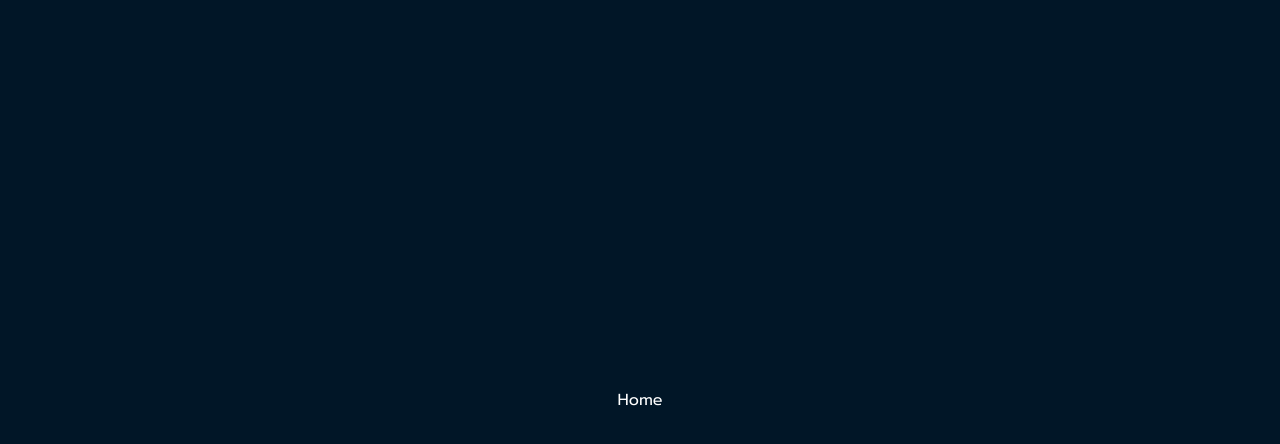
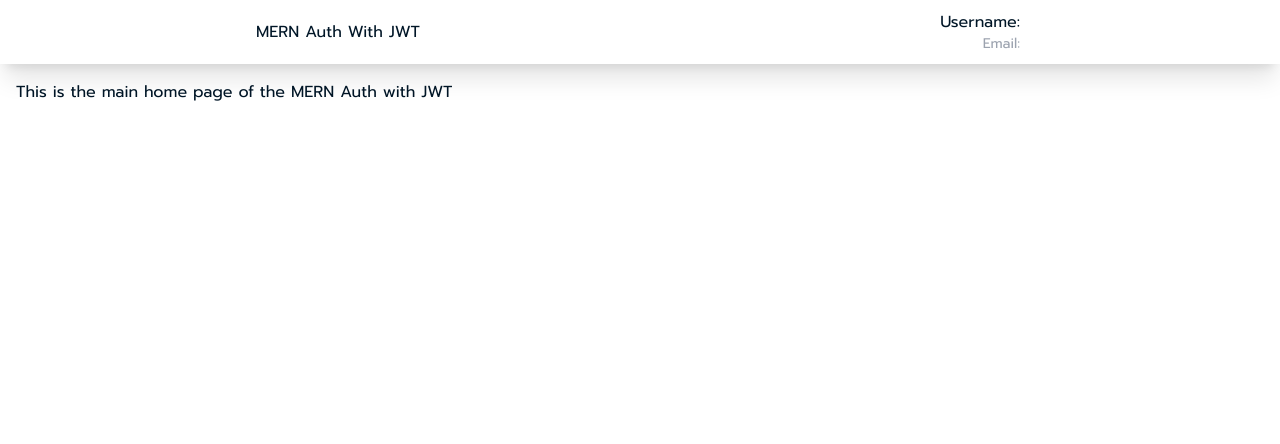
Before and after one commit to iamanandabastakoti/mern-auth-with-jwt, a React app in the folder frontend/: page / in a window 1280 px wide. Shown: the top 444 px of the page. Built offline with nearby package versions, Linux system fonts and the light colour scheme; no server answers; the HTML template or start-up script is replaced by a standard one.

Commit message:
accessing usser info vis token in the cookie and using context to serve the value to the whole app

```diff
--- /dev/null
+++ b/frontend/context/userContext.jsx
@@ -0,0 +1,22 @@
+import axios from "axios";
+import { useEffect } from "react";
+import { useState } from "react";
+import { createContext } from "react";
+
+export const UserContext = createContext({})
+
+export function UserContextProvider({ children }) {
+    const [user, setUser] = useState(null);
+    useEffect(() => {
+        if (!user) {
+            axios.get('/auth/profile').then(({ data }) => {
+                setUser(data);
+            })
+        }
+    }, [])
+    return (
+        <UserContext.Provider value={{ user, setUser }}>
+            {children}
+        </UserContext.Provider>
+    )
+}
--- a/frontend/src/App.jsx
+++ b/frontend/src/App.jsx
@@ -6,12 +6,14 @@ import Home from './pages/Home'
 import { Slide, ToastContainer } from 'react-toastify'
 import 'react-toastify/dist/ReactToastify.css';
 import axios from 'axios'
+import { UserContextProvider } from '../context/userContext'
 
 axios.defaults.baseURL = 'http://localhost:5000';
 axios.defaults.withCredentials = true;
 
 const App = () => {
   return (
+    <UserContextProvider>
       <div className='w-full flex justify-center font-Prompt items-center h-screen bg-primaryBg text-primaryText'>
         <Routes>
           <Route path='/' element={<Home />} />
@@ -33,6 +35,7 @@ const App = () => {
           transition={Slide}
         />
       </div>
+    </UserContextProvider>
   )
 }
 
--- a/frontend/src/pages/Home.jsx
+++ b/frontend/src/pages/Home.jsx
@@ -1,8 +1,27 @@
-import React from 'react'
+import React, { useContext } from 'react'
+import { UserContext } from '../../context/userContext'
 
 const Home = () => {
+  const { user } = useContext(UserContext)
   return (
-    <div>Home</div>
+    <div className='min-h-screen w-full bg-primaryText text-primaryBg'>
+      <div className='sticky top-0 left-0 min-h-16 shadow-xl flex justify-center items-center'>
+        <div className='w-3/5 flex items-center justify-between'>
+          <h1>MERN Auth With JWT</h1>
+          <div className='flex flex-col items-end'>
+            <div className='flex gap-1'>
+              <span>Username:</span>
+              <span>{user?.username}</span>
+            </div>
+            <div className='flex gap-1 text-sm text-gray-400'>
+              <span>Email:</span>
+              <span>{user?.email}</span>
+            </div>
+          </div>
+        </div>
+      </div>
+      <div className='p-4'>This is the main home page of the MERN Auth with JWT</div>
+    </div>
   )
 }
 
```
Also changed, not shown: 2 other files (tests, documents, lock files or other folders). Lines whose indentation alone changed are shown as unchanged.
